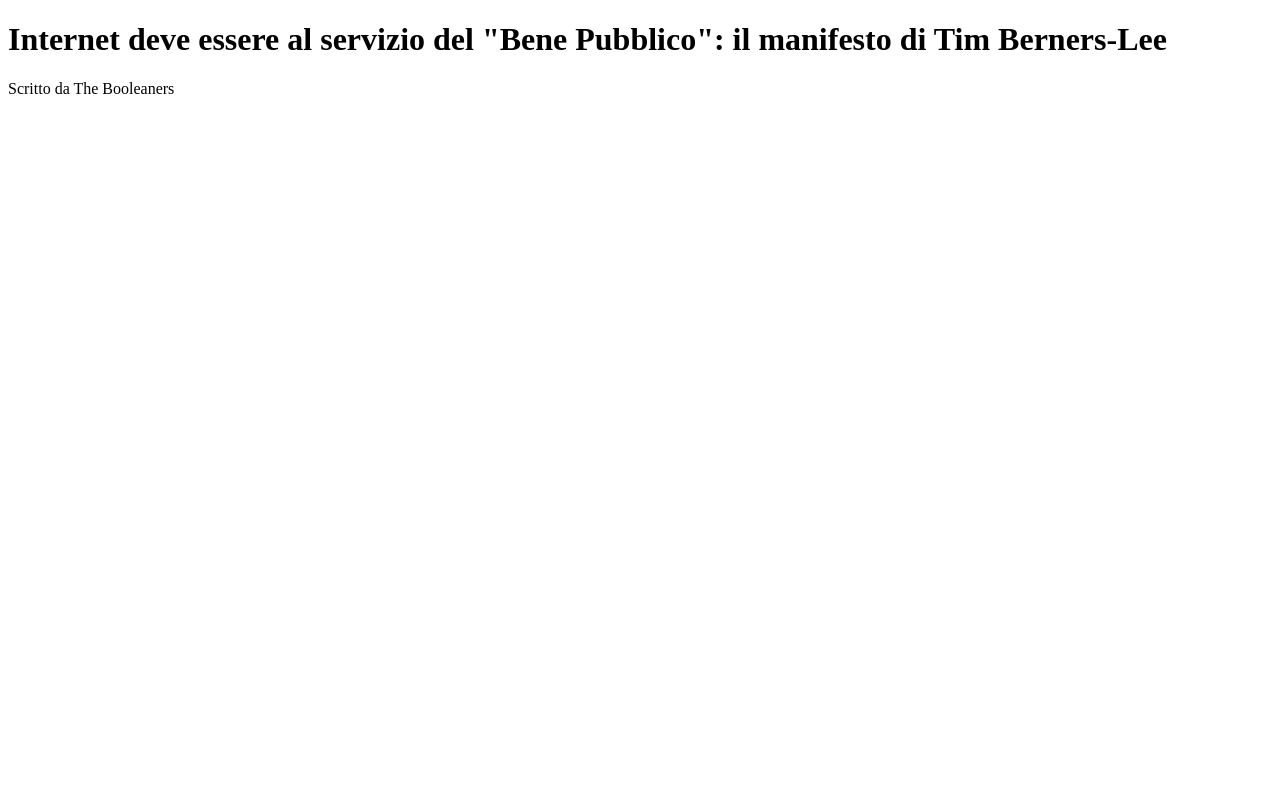
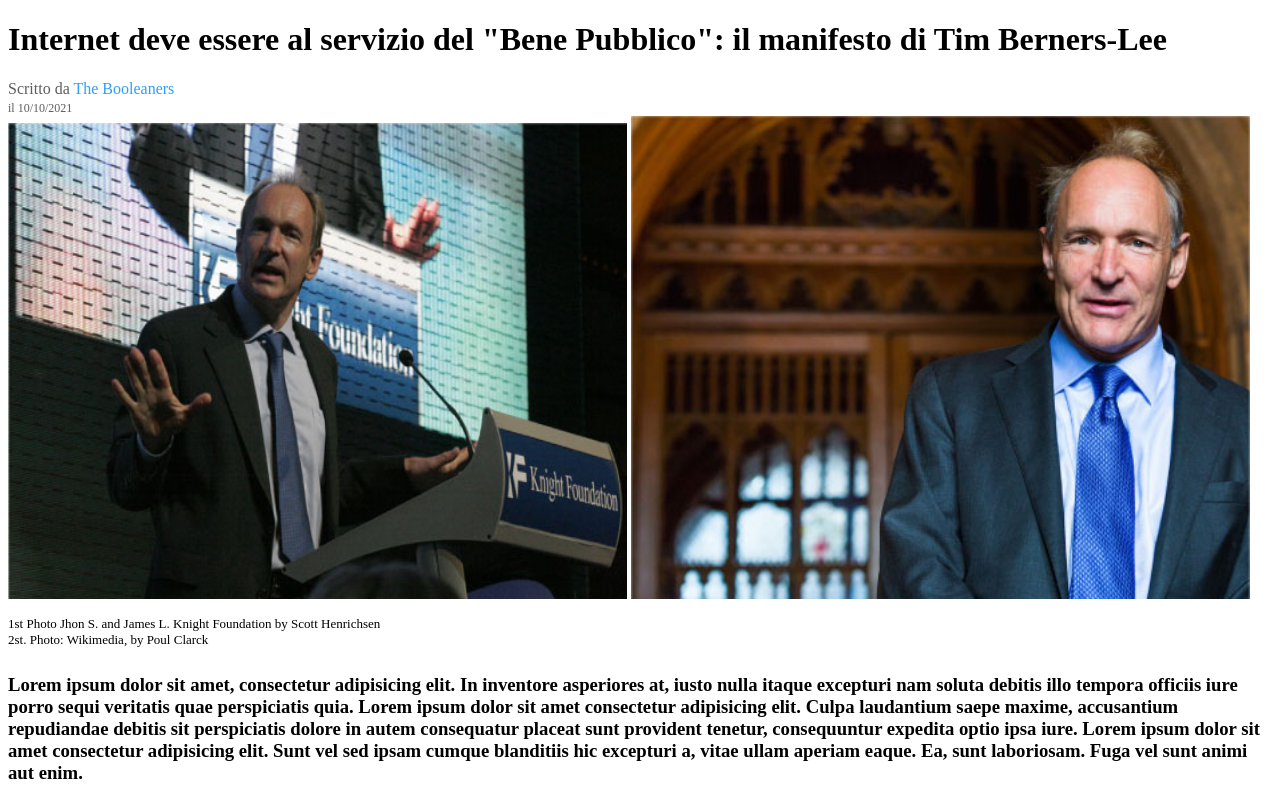
Before and after one commit to simone202120/html-css-booleaner, a plain HTML site: page index.html in a window 1280 px wide. Shown: the part 112-915 px from the top of the page. Before the commit the page ends 800 px from the top, so only its background shows below. Drawn offline with Linux system fonts and the light colour scheme.

Commit message:
corpo articolo

```diff
--- a/css/style.css
+++ b/css/style.css
@@ -10,3 +10,34 @@
     width: 150px;
     height: 100px;
 }
+
+#scritto{
+    color: rgb(92, 94, 90);
+    font-weight: 500;
+}
+#theBo{
+    color: rgb(47, 158, 248);
+    font-weight: 500;
+}
+#data{
+    font-size: 12px;
+    color: rgb(92, 94, 90);
+    font-weight: 500;
+}
+#foto1{
+    text-align: right;
+    width: 49%;
+    height: 476px;
+}
+#foto2{
+    text-align: left;
+    width: 49%;
+}
+.FotoTim{
+font-weight: 500;
+font-size: 13px;
+}
+
+.Lorem1{
+ font-size: 26px;
+}
--- a/index.html
+++ b/index.html
@@ -7,13 +7,36 @@
         <meta name="viewport" content="width=device-width, initial-scale=1.0">
         <title>Articolo Web</title>
     </head>
+
+        <!--testa pagina e titolo articolo-->
+
         <header>
             <div class="Logo">
                 <img id="logo-testa" src="img/logo.svg" alt="logo Booleaners">
             </div>
+
             <h1>Internet deve essere al servizio del "Bene Pubblico": il manifesto di Tim Berners-Lee</h1>
-            <span>Scritto da The Booleaners</span>
+            <span id="scritto">Scritto da </span> <span id="theBo">The Booleaners</span> <br>
+            <span id="data">il 10/10/2021</span>
         </header>
+
+        <!--Corpo articolo-->
+
+        <main>
+            <div class="FotoTim">
+                <img id="foto1" src="img/tim-1.jpg" alt="prima foto Tim">
+                <img id="foto2" src="img/tim-2.jpg" alt="Seconda foto Tim">
+                <p id="DescrizioneFoto">1st Photo Jhon S. and  James L. Knight Foundation by Scott Henrichsen <br>
+                2st. Photo: Wikimedia, by Poul Clarck
+                </p>
+            </div>
+
+             <p class="Lorem1"><h3>Lorem ipsum dolor sit amet, consectetur adipisicing elit. In inventore asperiores at, iusto nulla itaque excepturi nam soluta debitis illo tempora officiis iure porro sequi veritatis quae perspiciatis quia. Lorem ipsum dolor sit amet consectetur adipisicing elit. Culpa laudantium saepe maxime, accusantium repudiandae debitis sit perspiciatis dolore in autem consequatur placeat sunt provident tenetur, consequuntur expedita optio ipsa iure. Lorem ipsum dolor sit amet consectetur adipisicing elit. Sunt vel sed ipsam cumque blanditiis hic excepturi a, vitae ullam aperiam eaque. Ea, sunt laboriosam. Fuga vel sunt animi aut enim.</h3>
+
+             </p>
+        </main>
+
+
     <body>
 
     </body>
```
